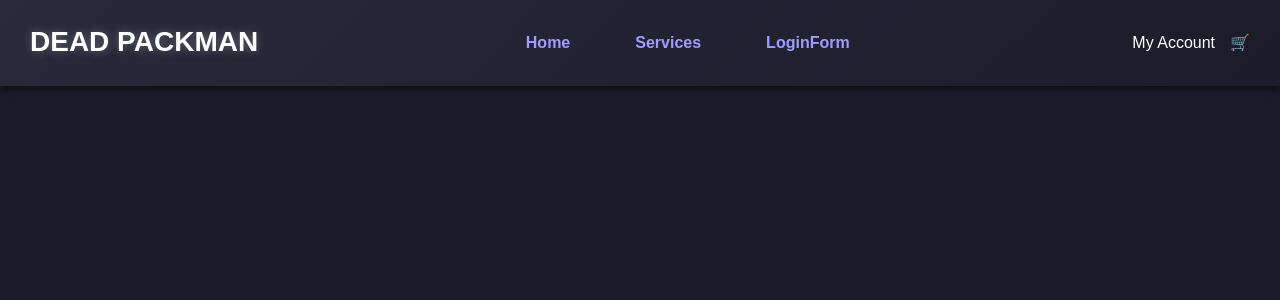
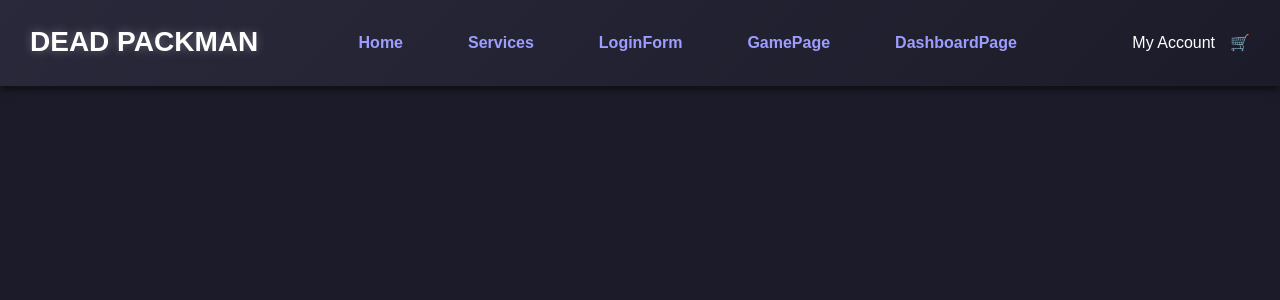
Before and after one commit to 09NINE90/BoostingPlatformFrontEnd, a React (Vite) app: page / in a window 1280 px wide. Shown: the top 300 px of the page. Built offline with nearby package versions, Linux system fonts and the light colour scheme.

Commit message:
#front: НАВИГАЦИЯ АУАУА

```diff
--- a/src/components/navigation/LinksData.js
+++ b/src/components/navigation/LinksData.js
@@ -10,5 +10,13 @@ export const LinksData = [
     {
         path: "/loginForm",
         name: "LoginForm"
+    },
+    {
+        path: "/Admin/gamePage",
+        name: "GamePage"
+    },
+    {
+        path: "/Booster/dashboardPage",
+        name: "DashboardPage"
     }
 ];
```
